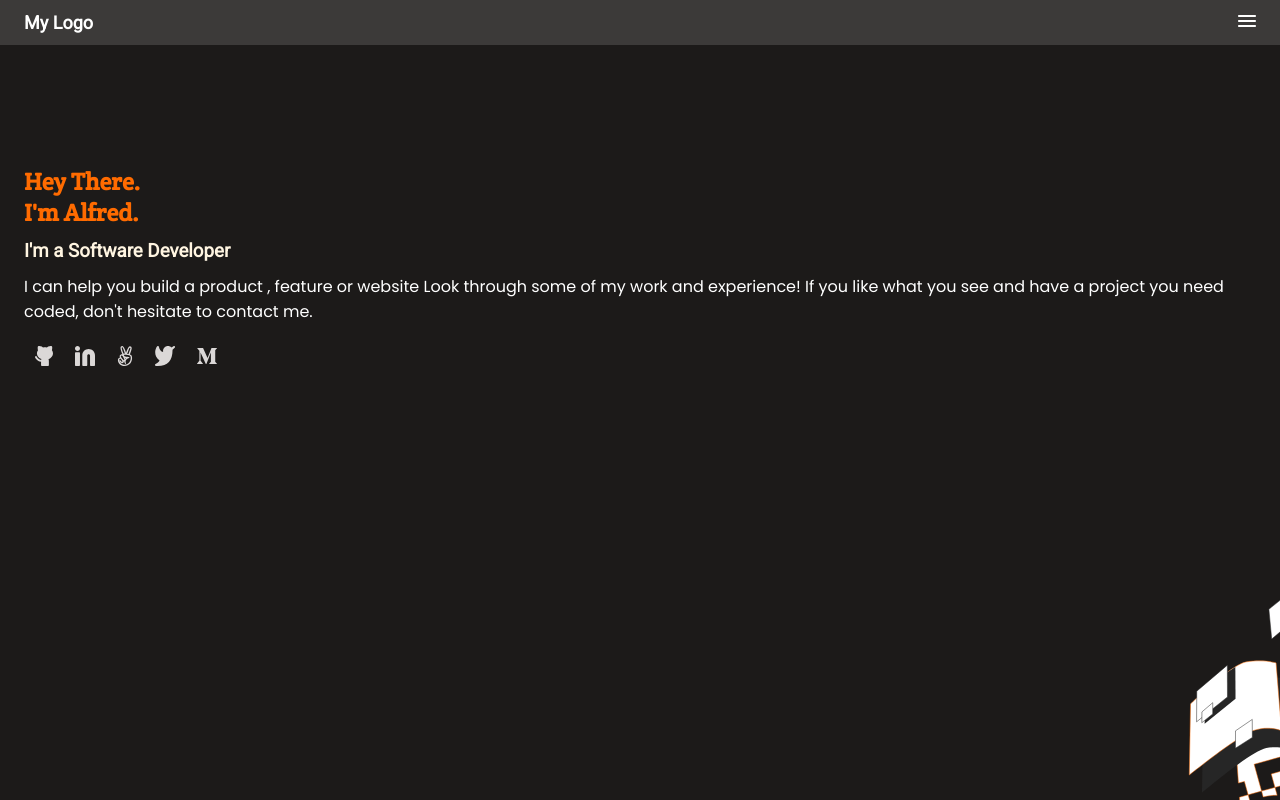
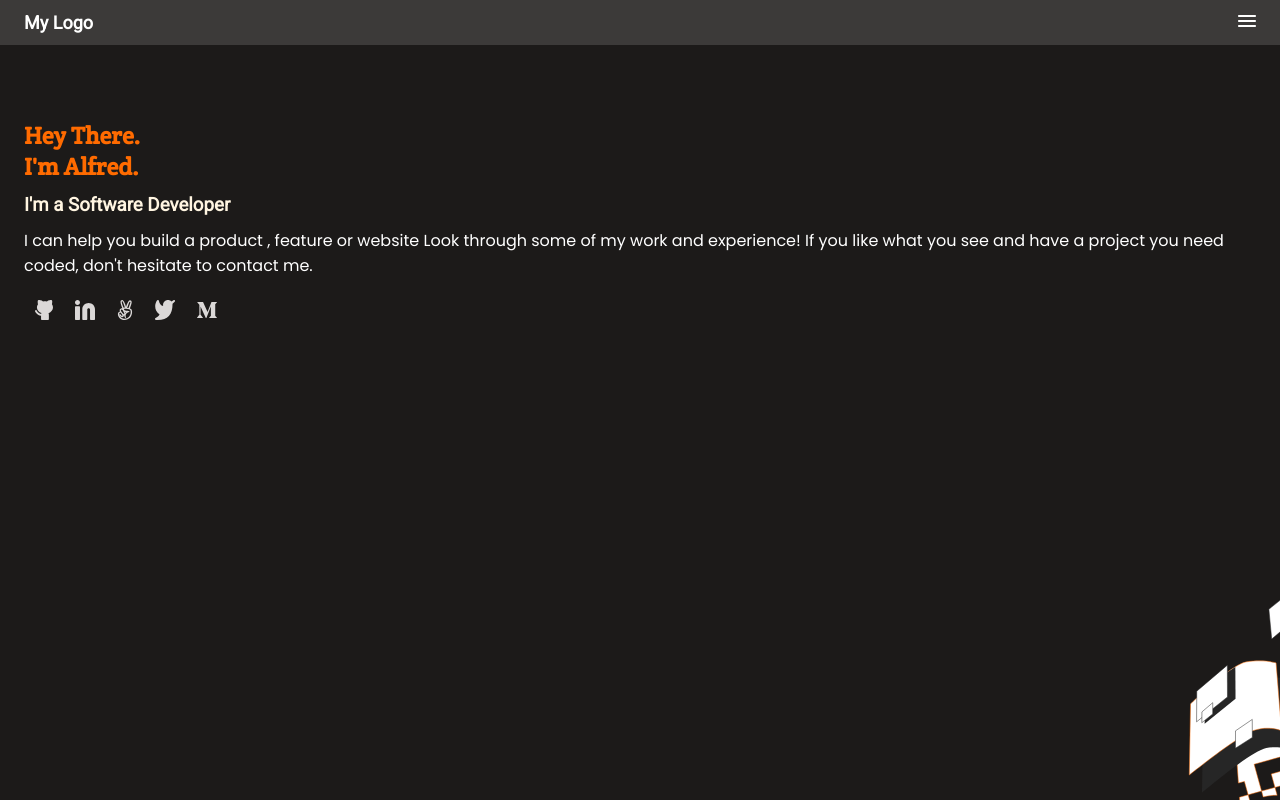
Before and after one commit to badger-99/portfolio_v1.0, a website: page index.html in a window 1280 px wide. Drawn offline with Linux system fonts and the light colour scheme.

Commit message:
Change #front_page padding

```diff
--- a/styles.css
+++ b/styles.css
@@ -37,7 +37,7 @@
 
 #front_page {
   background-color: var(--mainColor);
-  padding: 10.375rem 1.5rem 0 1.5rem;
+  padding: 7.5rem 1.5rem 0 1.5rem;
   background-image: url(./images/illustration-header-mobile.svg);
   background-repeat: no-repeat;
   background-position-x: 100%;
```
